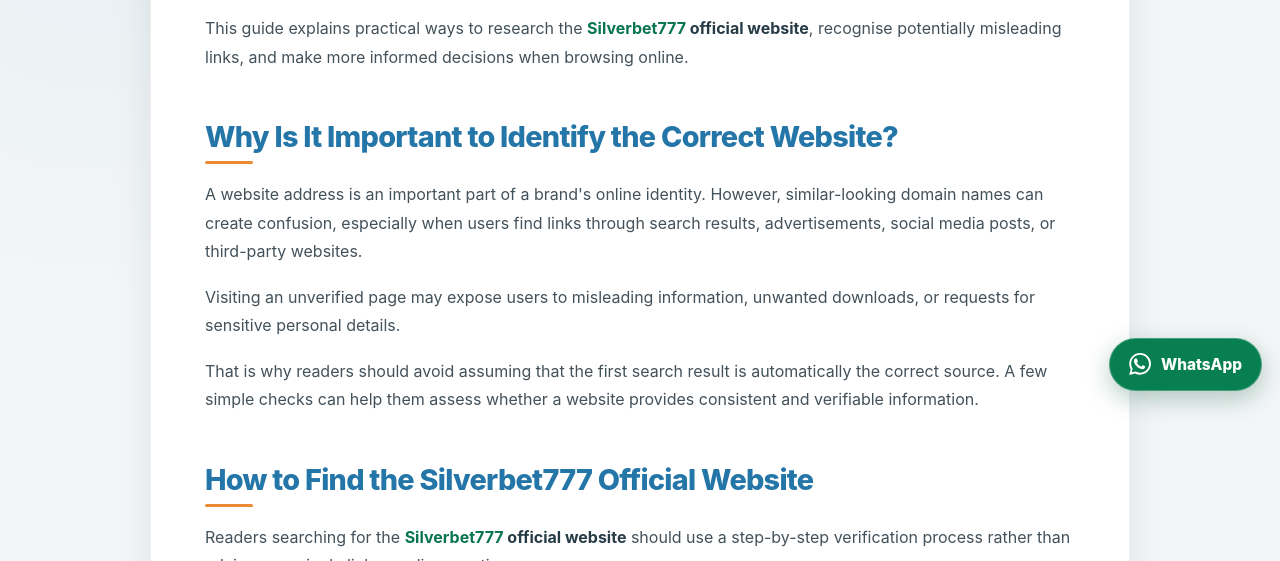
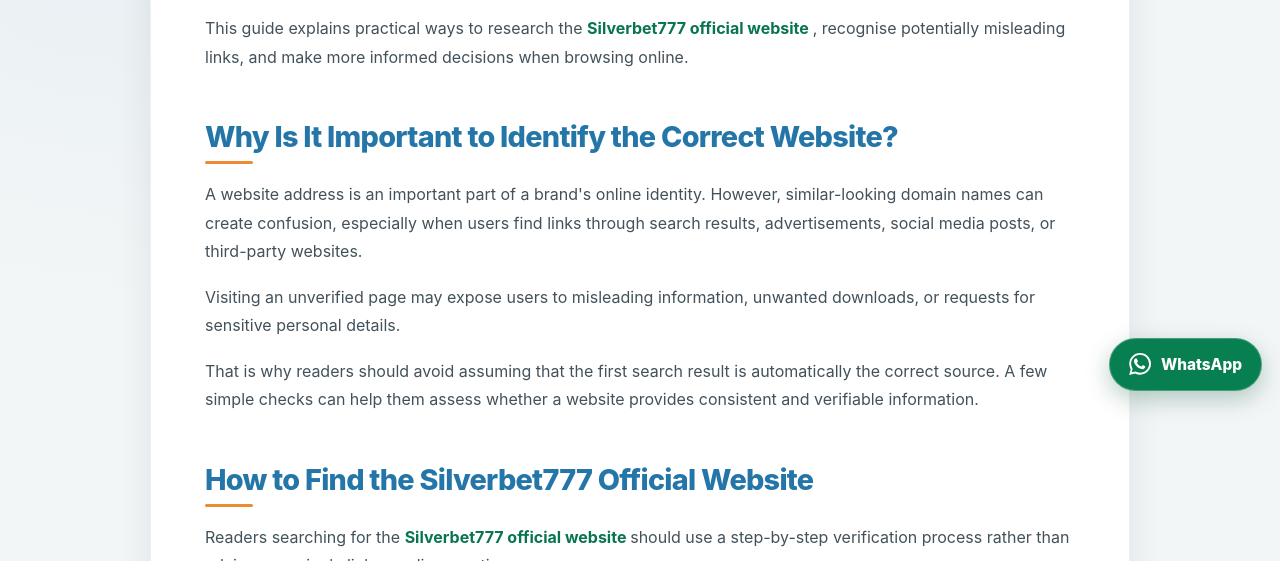
Before and after one commit to silverbet777s/How-to-Identify-the-Correct-Silverbet777-Website, a plain HTML site: page index.html in a window 1280 px wide. Shown: the part 391-952 px from the top of the page. Drawn offline with Linux system fonts and the light colour scheme.

Commit message:
Update index.html

```diff
--- a/index.html
+++ b/index.html
@@ -502,7 +502,7 @@
 
         <p>Finding the correct website for a particular brand requires more than simply typing its name into a search engine. Multiple pages, similar domain names, and outdated links can sometimes make it difficult to identify the right source. Readers searching for <a class="brand-link" href="https://silverbet777s.com/">Silverbet777</a> should take a careful approach and verify website details before trusting any information or sharing personal details.</p>
 
-        <p>This guide explains practical ways to research the <strong><a class="brand-link" href="https://silverbet777s.com/">Silverbet777</a> official website</strong>, recognise potentially misleading links, and make more informed decisions when browsing online.</p>
+        <p>This guide explains practical ways to research the <strong><a class="brand-link" href="https://silverbet777s.com/">Silverbet777 official website </a></strong>, recognise potentially misleading links, and make more informed decisions when browsing online.</p>
 
         <section aria-labelledby="why-correct">
           <h2 id="why-correct">Why Is It Important to Identify the Correct Website?</h2>
@@ -513,7 +513,7 @@
 
         <section aria-labelledby="find-official">
           <h2 id="find-official">How to Find the Silverbet777 Official Website</h2>
-          <p>Readers searching for the <strong><a class="brand-link" href="https://silverbet777s.com/">Silverbet777</a> official website</strong> should use a step-by-step verification process rather than relying on a single link or online mention.</p>
+          <p>Readers searching for the <strong><a class="brand-link" href="https://silverbet777s.com/">Silverbet777 official website </a></strong> should use a step-by-step verification process rather than relying on a single link or online mention.</p>
 
           <h3>1. Check the Complete Domain Name</h3>
           <p>Start by examining the website address carefully. Look for unusual spelling changes, extra characters, unnecessary numbers, or domain extensions that differ from the address mentioned in reliable sources.</p>
@@ -562,7 +562,7 @@
           <h2 id="protect-info">Protect Your Personal Information While Browsing</h2>
           <p>Identifying a website is only one part of online safety. Readers should also follow basic privacy practices whenever they visit an unfamiliar platform.</p>
           <p>Use unique passwords, keep browser and device software updated, and never share one-time verification codes with another person. Avoid downloading files from unknown pages, and do not provide sensitive information unless you have independently verified the website and understand why the information is required.</p>
-          <p>For more guidance, readers can also explore our previous article, <strong><a href="https://silverbet777s.com/what-readers-should-know-about-silverbet777/">What Should Readers Know About Silverbet777?</a></strong>. It discusses brand research, website information, and important safety considerations.</p>
+          <p>For more guidance, readers can also explore our previous article, <strong><a href="https://silverbet777s.blogspot.com/2026/10/what-should-readers-know-about.html">What Should Readers Know About Silverbet777?</a></strong>. It discusses brand research, website information, and important safety considerations.</p>
         </section>
 
         <section aria-labelledby="different-sites">
```
